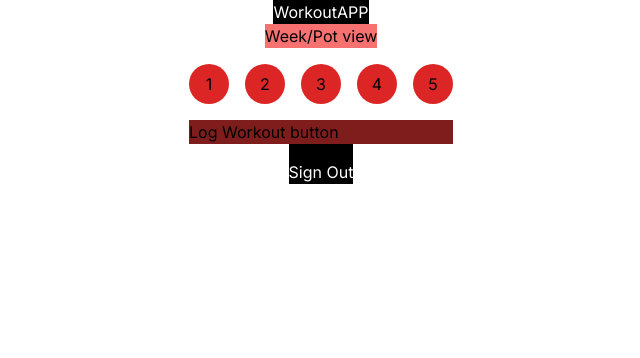
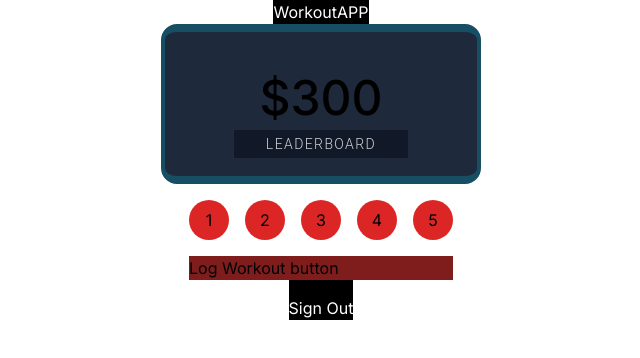
Before and after one commit to sandeepsuri/workout_application, a Next.js app in the folder workout-app/: page /Dashboard in a window 1280 px wide. Shown: the top 358 px of the page, without its empty margins (319-959 px from the left). Built offline with nearby package versions, Linux system fonts and the light colour scheme; no server answers; sample sign-in values are in the browser's storage.

Commit message:
wip: leaderboard minimized

```diff
--- a/workout-app/src/components/weekpot.tsx
+++ b/workout-app/src/components/weekpot.tsx
@@ -3,7 +3,14 @@ import React from 'react'
 const weekpot = () => {
   return (
     <div>
-        <div className=" bg-red-400">Week/Pot view</div>
+        <div className="w-80 h-40 justify-center items-center inline-flex">
+          <div className="w-80 h-40 bg-slate-800 rounded-2xl border-l-4 border-r-4 border-t-8 border-b-8 border-cyan-900 flex-col justify-center items-center inline-flex">
+            <div className="w-72 h-20 text-center text-black text-5xl font-medium font-['Reenie Beanie'] leading-loose">$300</div>
+            <div className="px-8 bg-gray-900 justify-center items-center inline-flex">
+              <div className="text-center text-white text-opacity-80 text-sm font-light font-['Roboto'] leading-loose tracking-widest">LEADERBOARD</div>
+            </div>
+          </div>
+        </div>
     </div>
   )
 }
```
